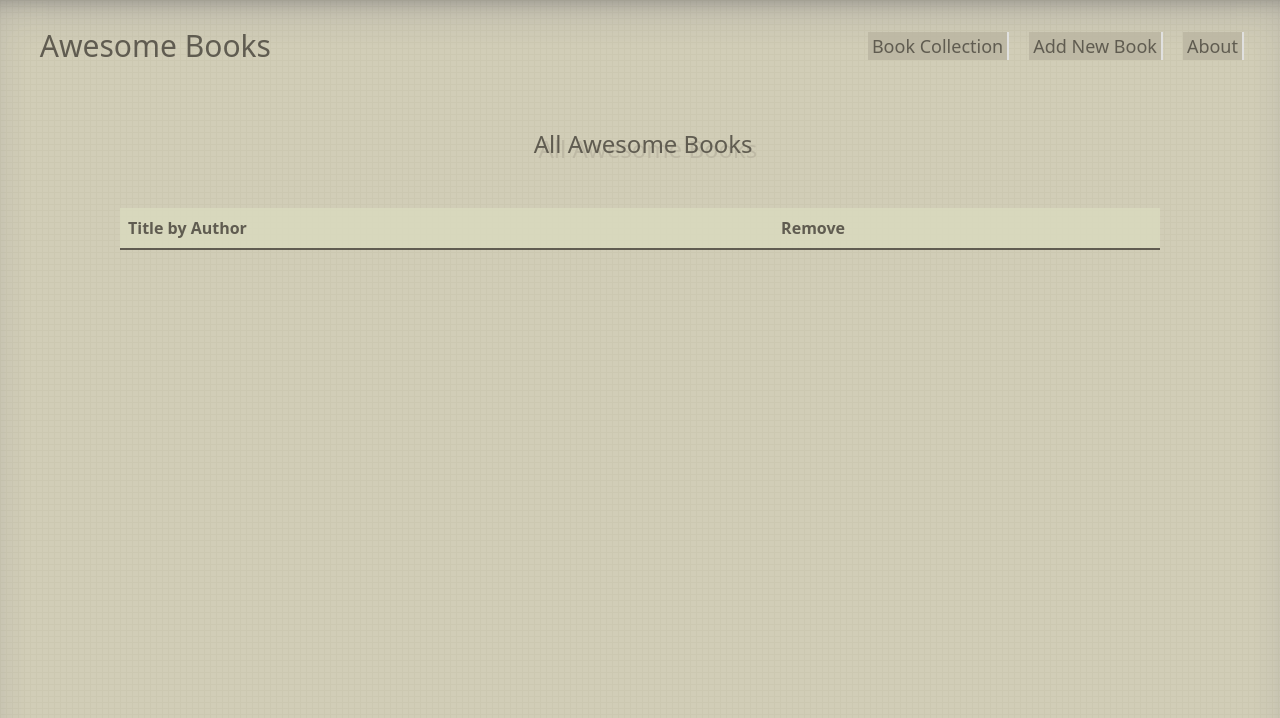
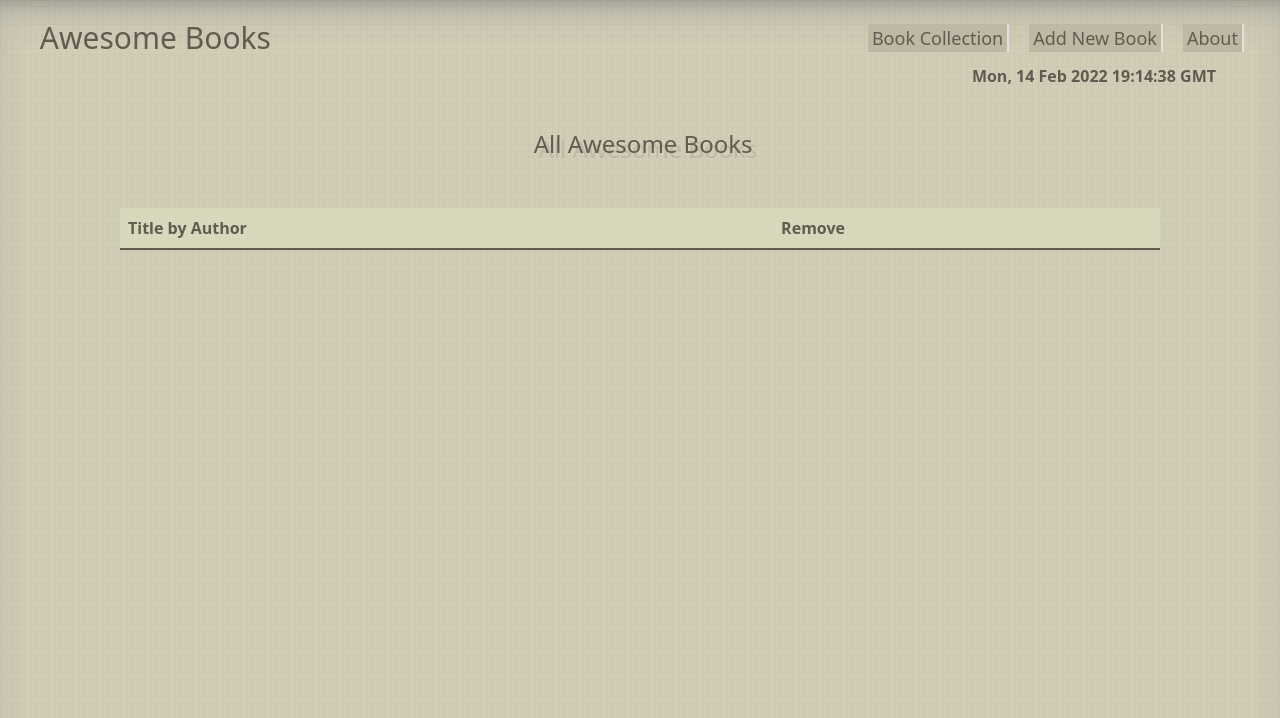
Before and after one commit to Sboursen/Awesome-Books-2BEdition, a website with bundled scripts: page index.html in a window 1280 px wide. Shown: the top 718 px of the page. Built offline with nearby package versions, Linux system fonts and the light colour scheme; some icons are missing.

Commit message:
Add date and time using luxon

```diff
--- a/index.html
+++ b/index.html
@@ -108,15 +108,17 @@
             class="mobile-contact-link button before:top-0.5 px-1">About</button>
         </li>
       </ul>
-
     </nav>
 
+    <div class='h-4 w-full text-right pr-10 font-semibold'
+      id="date-container">
+      Hero
     </div>
 
 
   </header>
 
-  <!-- <div class='date' id="date-container"></div> -->
+
 
   <main
     class="bg-contain flex flex-col items-center py-12 px-4 w-full justify-self-stretch">
--- a/package.json
+++ b/package.json
@@ -31,5 +31,8 @@
     "stylelint-csstree-validator": "^2.0.0",
     "stylelint-scss": "^4.1.0",
     "tailwindcss": "^3.0.22"
+  },
+  "dependencies": {
+    "luxon": "^2.3.0"
   }
 }
--- a/src/index.js
+++ b/src/index.js
@@ -2,6 +2,8 @@
 import * as domElements from './modules/dom-elements.js';
 // eslint-disable-next-line import/extensions
 import UserInterface, * as ui from './modules/book-collection.js';
+// eslint-disable-next-line import/extensions
+import addDate from './modules/date-time.js';
 
 ui.initializeLocalStorage();
 UserInterface.books.forEach((book, index) => {
@@ -11,3 +13,5 @@ domElements.addButton.addEventListener(
   'click',
   UserInterface.addBook,
 );
+
+window.setInterval(addDate, 1000);
--- a/src/modules/book-collection.js
+++ b/src/modules/book-collection.js
@@ -2,6 +2,8 @@
 import * as domElements from './dom-elements.js';
 // eslint-disable-next-line import/extensions
 import Book from './book.js';
+// eslint-disable-next-line import/extensions
+import { DateTime } from '../../dist/modules/luxon/src/luxon.js';
 
 export default class UserInterface {
   static books = [];
--- /dev/null
+++ b/src/modules/date-time.js
@@ -0,0 +1,11 @@
+// eslint-disable-next-line import/extensions
+import * as domElements from './dom-elements.js';
+// eslint-disable-next-line import/extensions
+import { DateTime } from '../../dist/modules/luxon/src/luxon.js';
+
+export default function addDate() {
+  const navbarContainer = domElements.dateTimeContainer;
+  navbarContainer.innerHTML = '';
+  const date = DateTime.now();
+  navbarContainer.append(date.toHTTP());
+}
--- a/src/modules/dom-elements.js
+++ b/src/modules/dom-elements.js
@@ -26,3 +26,7 @@ export const titleInput = document.querySelector('#title');
 export const authorInput = document.querySelector('#author');
 
 export const addButton = document.querySelector('.add-book');
+
+export const dateTimeContainer = document.getElementById(
+  'date-container',
+);
```
Also changed, not shown: dist/modules/luxon/LICENSE.md (added), dist/modules/luxon/README.md (added), dist/modules/luxon/build/amd/luxon.js (added), dist/modules/luxon/build/cjs-browser/luxon.js (added), dist/modules/luxon/build/es6/luxon.js (added), dist/modules/luxon/build/global/luxon.js (added), dist/modules/luxon/build/global/luxon.min.js (added), dist/modules/luxon/build/node/luxon.js (added), dist/modules/luxon/package.json (added), dist/modules/luxon/src/datetime.js (added), dist/modules/luxon/src/duration.js (added), dist/modules/luxon/src/errors.js (added), dist/modules/luxon/src/impl/conversions.js (added), dist/modules/luxon/src/impl/diff.js (added), 21 more files, 7 other files.
